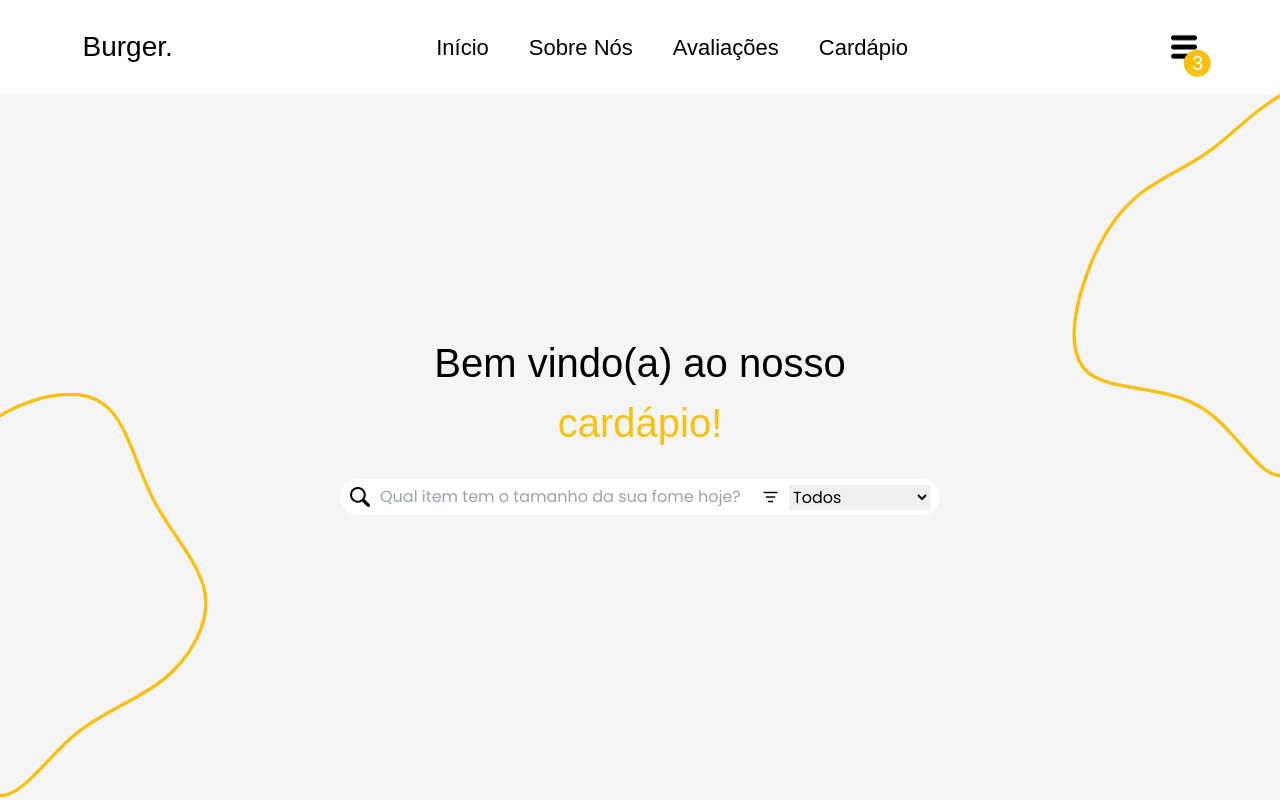
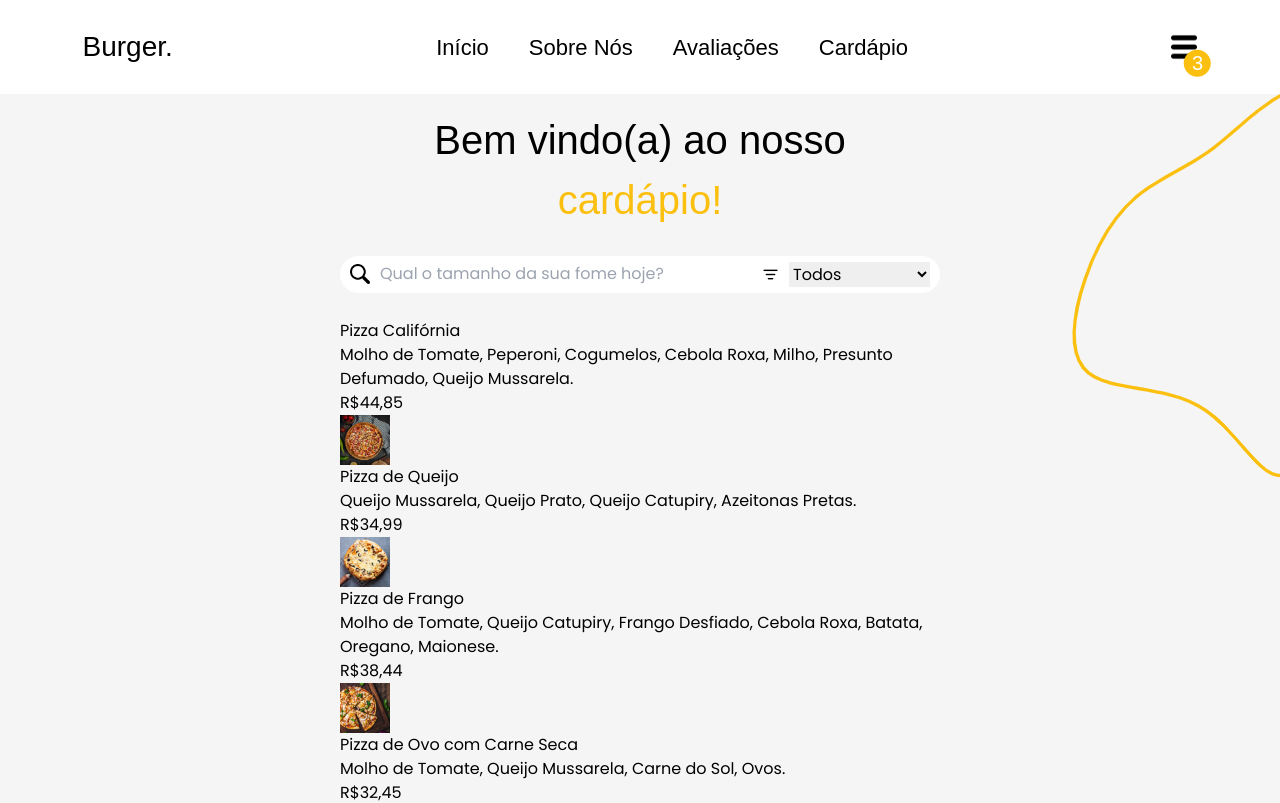
Before and after one commit to Joa0Gustav0/online-menu-app, a Next.js app: page /cardapio in a window 1280 px wide. Shown: the top 803 px of the page. Built offline with nearby package versions, Linux system fonts and the light colour scheme; a web font is replaced by a local one.

Commit message:
created function for mapping the menu products data and display a menu product element according to each data element

```diff
--- a/app/cardapio/page.tsx
+++ b/app/cardapio/page.tsx
@@ -1,19 +1,30 @@
+"use client";
+
 import Image from "next/image";
 import blob from "@/public/media/extra/yellow-blob-picture.png";
 import Title from "../ui/Title";
 import SearchBar from "../ui/SearchBar";
 import data from "@/public/products.json"
+import clsx from "clsx";
+import { useState } from "react";
+import MenuProduct from "../ui/MenuProduct";
 
 function Page() {
 
-  const products = data.products;
+  const [filter, setFilter] = useState<string>("Todos");
+
+  const productsData = data.products;
+  const productsCategories = [productsData.pizzas, productsData.burgers, productsData.acais]
 
   return (
     <main className="relative flex justify-center items-center w-full min-h-screen m-auto pt-[110px] pb-[36px] bg-[#f5f5f5] overflow-hidden">
       <div className="relative flex flex-col items-center gap-[26px] w-full max-w-[600px] z-[10]">
         <Title text="Bem vindo(a) ao nosso" span="cardápio!" />
-        <SearchBar />
+        <SearchBar filter={filter} setFilter={async (val) => setFilter(val)} />
         <ul>
+          {productsCategories.map((categorie) => categorie.map((product, i) => typeof product !== "string" ? (
+            <MenuProduct key={"menu-product-" + i} filter={filter} param={categorie[0]} product={product} />
+          ) : null ))}
         </ul>
       </div>
       <Image src={blob} alt={"Imagem de uma figura abstrata"} className="absolute -translate-x-1/2 translate-y-1/2 left-0 bottom-[205px]" />
--- /dev/null
+++ b/app/ui/MenuProduct.tsx
@@ -0,0 +1,22 @@
+import clsx from "clsx";
+import Image from "next/image";
+
+function MenuProduct( {filter, param, product}: {filter: string, param: string | {}, product: {
+  productPicture: string,
+  productName: string,
+  productDescription: string,
+  productPrice: string
+}} ) {
+  return (
+    <li className={`${clsx({"hidden": filter !== "Todos" && param !== filter})}`}>
+      <aside>
+        <h1>{product.productName}</h1>
+        <p>{product.productDescription}</p>
+        <p>R${product.productPrice}</p>
+      </aside>
+      <Image src={product.productPicture} alt={"Imagem ilustrativa de " + param} width={50} height={50} />
+    </li>
+  );
+}
+
+export default MenuProduct;
--- a/app/ui/SearchBar.tsx
+++ b/app/ui/SearchBar.tsx
@@ -10,14 +10,12 @@ import acaiIcon from "@/public/media/icons/acai-icon.png";
 import clsx from "clsx";
 import { useState } from "react";
 
-function SearchBar() {
-
-  const [filter, setFilter] = useState<string>("Todos");
+function SearchBar( {filter, setFilter}: {filter: string; setFilter: (val: string) => {}}) {
 
   return (
     <label className="flex items-center gap-[10px] w-full py-[5.75px] px-[10px] bg-white rounded-[25px]">
       <Image src={magnifyingGlassIcon} alt={"Ícone representativo de uma lupa para interatividade com barra de pesquisa"} className="w-[20px]" />
-      <input type="text" id="search-bar-input" placeholder="Qual item tem o tamanho da sua fome hoje?" className="w-full bg-transparent focus:border-none focus:outline-none" />
+      <input type="text" id="search-bar-input" placeholder="Qual o tamanho da sua fome hoje?" className="w-full bg-transparent focus:border-none focus:outline-none" />
       {[
         {src: allIcon, param: "Todos"},
         {src: burgerIcon, param: "Hambúrgueres"},
--- a/public/products.json
+++ b/public/products.json
@@ -1,6 +1,7 @@
 {
   "products": {
     "pizzas": [
+      "Pizzas",
       {
         "productPicture": "/media/products-pictures/pizzas/california-pizza.jpg",
         "productName": "Pizza Califórnia",
@@ -63,6 +64,7 @@
       }
     ],
     "burgers": [
+      "Hambúrgueres",
       {
         "productPicture": "/media/products-pictures/burgers/bacon-burger.jpg",
         "productName": "Hambúrguer de Bacon",
@@ -131,6 +133,7 @@
       }
     ],
     "acais": [
+      "Açaís",
       {
         "productPicture": "/media/products-pictures/acais/acai.jpg",
         "productName": "Açaí Puro",
```
